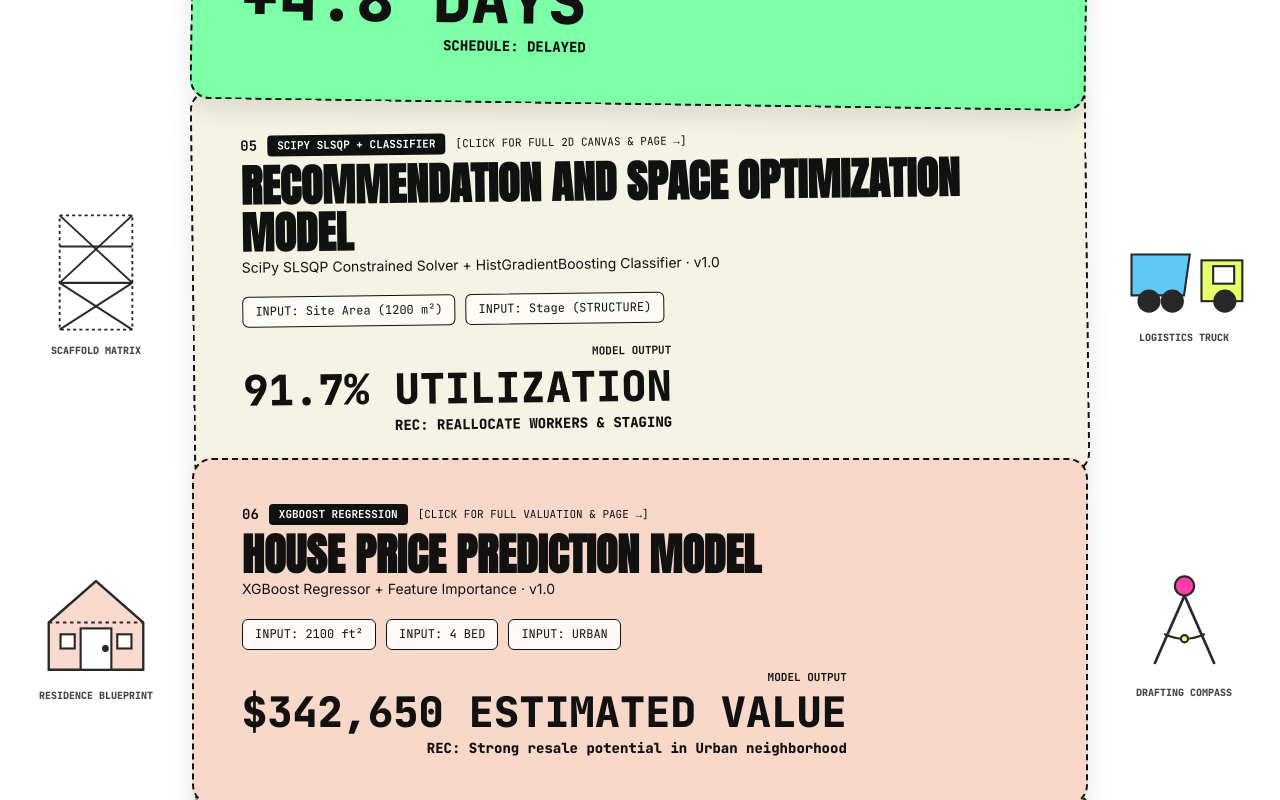
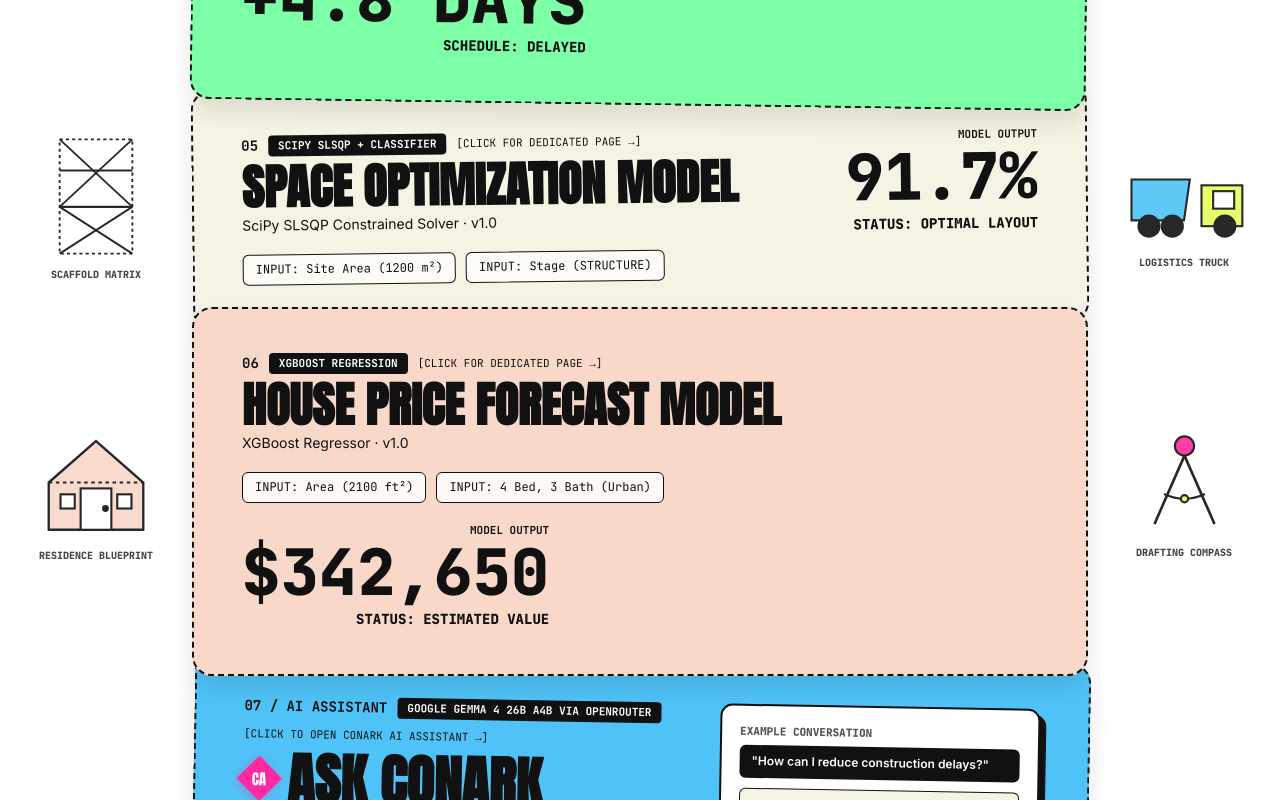
Before and after one commit to shubham392007-sketch/ConArk_Systems, a React (Vite) app in the folder frontend/: page / in a window 1280 px wide. Shown: the part 1520-2320 px from the top of the page. Built offline with nearby package versions, Linux system fonts and the light colour scheme; no server answers.

Commit message:
style: Standardize card sizing and 2-column flex layout for space optimization and house price forecast cards

```diff
--- a/frontend/src/pages/CommandCenter.tsx
+++ b/frontend/src/pages/CommandCenter.tsx
@@ -78,7 +78,6 @@ export const CommandCenter: React.FC = () => {
   const timeDev = data?.ml_results.time_forecast.predicted_time_deviation_days ?? 4.8;
   const timeStatus = data?.ml_results.time_forecast.schedule_status ?? 'DELAYED';
 
-  const optRec = data?.ml_results.optimization.recommendation ?? 'REALLOCATE WORKERS & STAGING';
   const spaceUtil = spaceData?.metrics?.space_utilization_percentage ?? 91.7;
 
   const geminiText = data?.gemini_report.report?.executive_summary || "Review worker allocation and material staging area before the next construction cycle.";
@@ -522,7 +521,7 @@ export const CommandCenter: React.FC = () => {
           </div>
         </div>
 
-        {/* ROW 05: CARD 05 - RECOMMENDATION AND SPACE OPTIMIZATION MODEL */}
+        {/* ROW 05: CARD 05 - SPACE OPTIMIZATION MODEL */}
         <div className="card-row-grid" style={{ display: 'grid', gridTemplateColumns: '160px 1fr 160px', gap: '16px', alignItems: 'center', marginTop: '-20px', zIndex: 2, position: 'relative' }}>
           {/* Left SVG: SCAFFOLD MATRIX */}
           <div className="side-svg-column" style={{ display: 'flex', flexDirection: 'column', alignItems: 'center', justifyContent: 'center', opacity: 0.9 }}>
@@ -560,13 +559,13 @@ export const CommandCenter: React.FC = () => {
                   <span style={{ fontSize: '11px', fontFamily: 'JetBrains Mono, monospace', fontWeight: 'bold', backgroundColor: '#111111', color: '#FFFFFF', padding: '3px 10px', borderRadius: '4px' }}>
                     SCIPY SLSQP + CLASSIFIER
                   </span>
-                  <span style={{ fontSize: '11px', fontFamily: 'JetBrains Mono, monospace', color: '#111' }}>[CLICK FOR FULL 2D CANVAS & PAGE →]</span>
+                  <span style={{ fontSize: '11px', fontFamily: 'JetBrains Mono, monospace', color: '#111' }}>[CLICK FOR DEDICATED PAGE →]</span>
                 </div>
-                <h2 style={{ fontFamily: 'Anton, sans-serif', fontSize: 'clamp(28px, 3.5vw, 44px)', color: '#111111', textTransform: 'uppercase', lineHeight: '1.05', marginTop: '6px' }}>
-                  RECOMMENDATION AND SPACE OPTIMIZATION MODEL
+                <h2 style={{ fontFamily: 'Anton, sans-serif', fontSize: 'clamp(32px, 4vw, 48px)', color: '#111111', textTransform: 'uppercase', lineHeight: '1.05', marginTop: '6px' }}>
+                  SPACE OPTIMIZATION MODEL
                 </h2>
                 <p style={{ fontSize: '14px', color: '#111111', fontFamily: 'Inter, sans-serif', marginTop: '2px' }}>
-                  SciPy SLSQP Constrained Solver + HistGradientBoosting Classifier · v1.0
+                  SciPy SLSQP Constrained Solver · v1.0
                 </p>
 
                 <div style={{ marginTop: '20px', display: 'flex', flexWrap: 'wrap', gap: '10px', fontSize: '12px', fontFamily: 'JetBrains Mono, monospace' }}>
@@ -581,11 +580,11 @@ export const CommandCenter: React.FC = () => {
 
               <div style={{ textAlign: 'right' }}>
                 <div style={{ fontSize: '11px', fontFamily: 'JetBrains Mono, monospace', fontWeight: 'bold', color: '#111111' }}>MODEL OUTPUT</div>
-                <div style={{ fontFamily: 'JetBrains Mono, monospace', fontSize: 'clamp(28px, 4vw, 42px)', fontWeight: '800', color: '#111111', lineHeight: '1.0', marginTop: '6px' }}>
-                  {spaceUtil.toFixed(1)}% UTILIZATION
+                <div style={{ fontFamily: 'JetBrains Mono, monospace', fontSize: 'clamp(42px, 5.5vw, 64px)', fontWeight: '800', color: '#111111', lineHeight: '0.9', marginTop: '6px' }}>
+                  {spaceUtil.toFixed(1)}%
                 </div>
-                <div style={{ fontSize: '14px', fontWeight: '800', color: '#111111', fontFamily: 'JetBrains Mono, monospace', marginTop: '6px' }}>
-                  REC: {optRec}
+                <div style={{ fontSize: '14px', fontWeight: '800', color: '#111111', fontFamily: 'JetBrains Mono, monospace', marginTop: '8px' }}>
+                  STATUS: OPTIMAL LAYOUT
                 </div>
               </div>
             </div>
@@ -642,35 +641,32 @@ export const CommandCenter: React.FC = () => {
                   <span style={{ fontSize: '11px', fontFamily: 'JetBrains Mono, monospace', fontWeight: 'bold', backgroundColor: '#111111', color: '#FFFFFF', padding: '3px 10px', borderRadius: '4px' }}>
                     XGBOOST REGRESSION
                   </span>
-                  <span style={{ fontSize: '11px', fontFamily: 'JetBrains Mono, monospace', color: '#111' }}>[CLICK FOR FULL VALUATION & PAGE →]</span>
+                  <span style={{ fontSize: '11px', fontFamily: 'JetBrains Mono, monospace', color: '#111' }}>[CLICK FOR DEDICATED PAGE →]</span>
                 </div>
-                <h2 style={{ fontFamily: 'Anton, sans-serif', fontSize: 'clamp(28px, 3.5vw, 44px)', color: '#111111', textTransform: 'uppercase', lineHeight: '1.05', marginTop: '6px' }}>
-                  HOUSE PRICE PREDICTION MODEL
+                <h2 style={{ fontFamily: 'Anton, sans-serif', fontSize: 'clamp(32px, 4vw, 48px)', color: '#111111', textTransform: 'uppercase', lineHeight: '1.05', marginTop: '6px' }}>
+                  HOUSE PRICE FORECAST MODEL
                 </h2>
                 <p style={{ fontSize: '14px', color: '#111111', fontFamily: 'Inter, sans-serif', marginTop: '2px' }}>
-                  XGBoost Regressor + Feature Importance · v1.0
+                  XGBoost Regressor · v1.0
                 </p>
 
                 <div style={{ marginTop: '20px', display: 'flex', flexWrap: 'wrap', gap: '10px', fontSize: '12px', fontFamily: 'JetBrains Mono, monospace' }}>
                   <span style={{ backgroundColor: 'rgba(255,255,255,0.85)', border: '1.5px solid #111111', padding: '6px 12px', borderRadius: '6px' }}>
-                    INPUT: 2100 ft²
+                    INPUT: Area (2100 ft²)
                   </span>
                   <span style={{ backgroundColor: 'rgba(255,255,255,0.85)', border: '1.5px solid #111111', padding: '6px 12px', borderRadius: '6px' }}>
-                    INPUT: 4 BED
-                  </span>
-                  <span style={{ backgroundColor: 'rgba(255,255,255,0.85)', border: '1.5px solid #111111', padding: '6px 12px', borderRadius: '6px' }}>
-                    INPUT: URBAN
+                    INPUT: 4 Bed, 3 Bath (Urban)
                   </span>
                 </div>
               </div>
 
               <div style={{ textAlign: 'right' }}>
                 <div style={{ fontSize: '11px', fontFamily: 'JetBrains Mono, monospace', fontWeight: 'bold', color: '#111111' }}>MODEL OUTPUT</div>
-                <div style={{ fontFamily: 'JetBrains Mono, monospace', fontSize: 'clamp(28px, 4vw, 42px)', fontWeight: '800', color: '#111111', lineHeight: '1.0', marginTop: '6px' }}>
-                  $342,650 ESTIMATED VALUE
+                <div style={{ fontFamily: 'JetBrains Mono, monospace', fontSize: 'clamp(42px, 5.5vw, 64px)', fontWeight: '800', color: '#111111', lineHeight: '0.9', marginTop: '6px' }}>
+                  $342,650
                 </div>
-                <div style={{ fontSize: '14px', fontWeight: '800', color: '#111111', fontFamily: 'JetBrains Mono, monospace', marginTop: '6px' }}>
-                  REC: Strong resale potential in Urban neighborhood
+                <div style={{ fontSize: '14px', fontWeight: '800', color: '#111111', fontFamily: 'JetBrains Mono, monospace', marginTop: '8px' }}>
+                  STATUS: ESTIMATED VALUE
                 </div>
               </div>
             </div>
```
Also changed, not shown: 5 other files (tests, documents, lock files or other folders).
